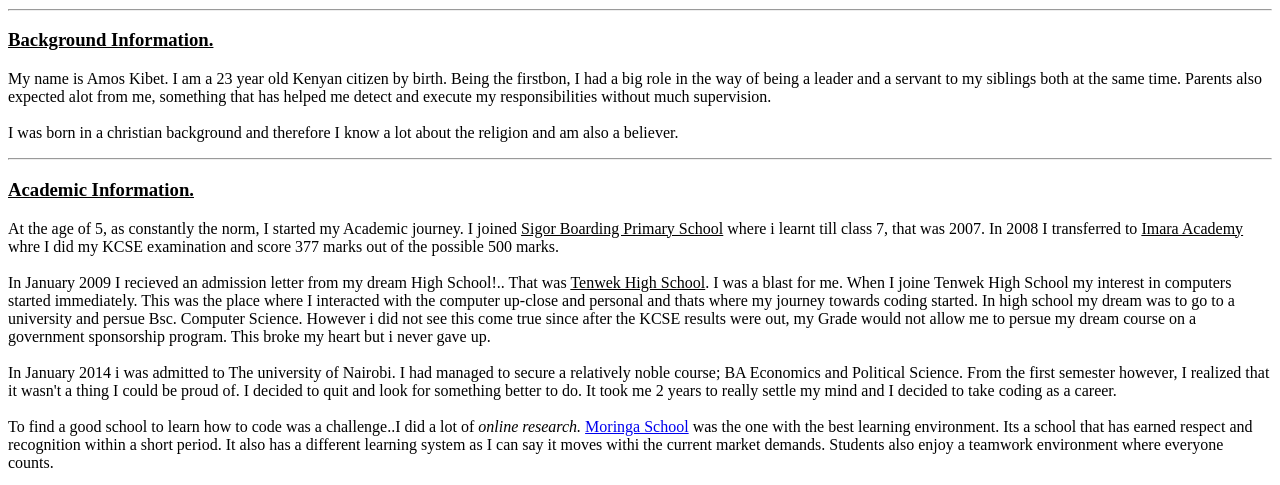
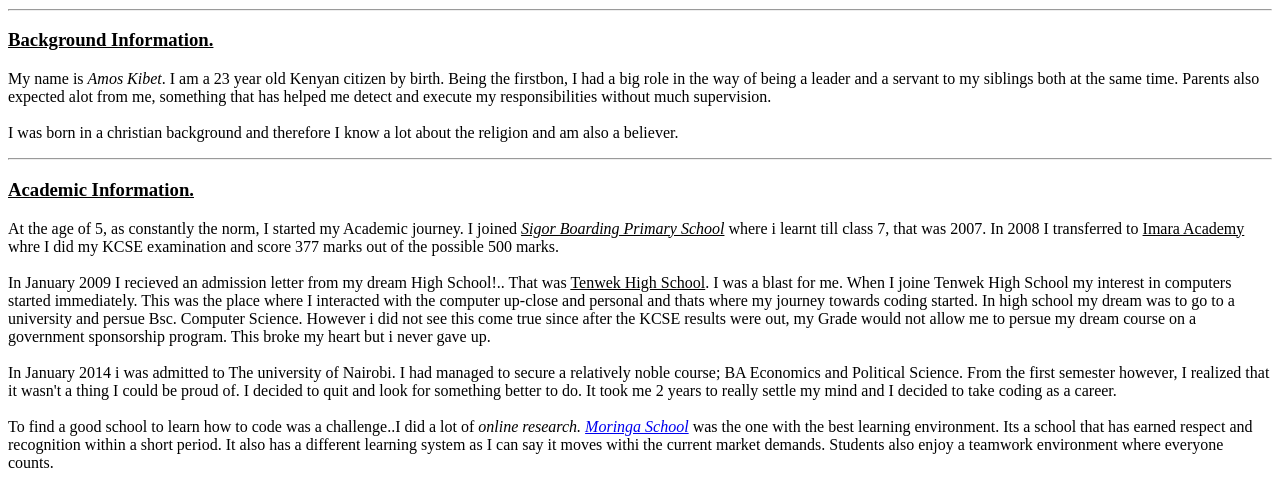
Before and after one commit to kibet24/my-portfolio, a plain HTML site: page index.html in a window 1280 px wide. Shown: the part 577-1062 px from the top of the page. Drawn offline with Linux system fonts and the light colour scheme.

Commit message:
Emphasize important detail

```diff
--- a/index.html
+++ b/index.html
@@ -19,7 +19,7 @@
     <hr/>
     <h3><u>Background Information.</u></h3>
     <p>
-        My name is Amos Kibet. I am a 23 year old Kenyan citizen by birth.
+        My name is <em>Amos Kibet</em>. I am a 23 year old Kenyan citizen by birth.
         Being the firstbon, I had a big role in the way of being a leader and a servant
         to my siblings  both at the same time.
         Parents also expected alot from me, something that has helped me detect and execute my
@@ -30,7 +30,7 @@
     <h3><u>Academic Information.</u></h3>
     <p>
       At the age of 5, as constantly the norm, I started my Academic journey. I joined
-      <u>Sigor Boarding Primary School</u> where i learnt till class 7, that was 2007. In 2008 I transferred
+      <u><em>Sigor Boarding Primary School</em></u> where i learnt till class 7, that was 2007. In 2008 I transferred
      to <u>Imara Academy</u> whre I did my KCSE examination and score 377 marks out of the possible 500 marks.<br><br>
      In January 2009 I recieved an admission letter from my dream High School!.. That was <u>Tenwek High School</u>.
      I was a blast for me. When I joine Tenwek High School my interest in computers started immediately. This was the
@@ -44,7 +44,7 @@
      It took me 2 years to really settle my mind and I decided to take coding as a career.
     <br><br>
     To find a good school to learn how to code was a challenge..I did a lot of <em>online research.</em>
-     <a href="http://moringaschool.com">Moringa School</a> was the one with the best learning environment. Its a school that has earned
+     <a href="http://moringaschool.com"><em>Moringa School</em></a> was the one with the best learning environment. Its a school that has earned
      respect and recognition within a short period. It also has a different learning system as I can say it moves withi
      the current market demands. Students also enjoy a teamwork environment where everyone counts.
     </p>
```
